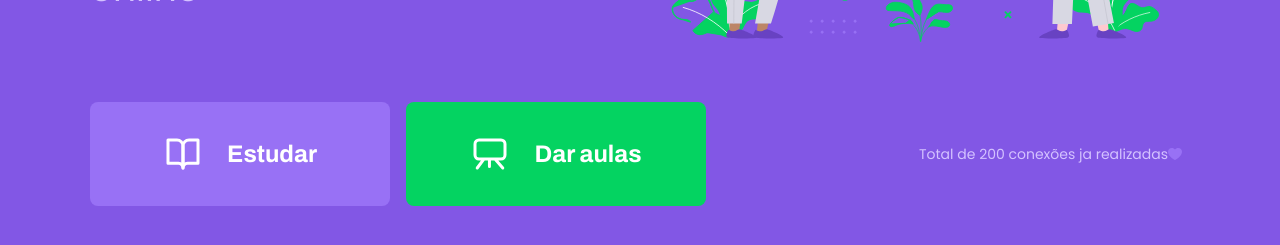
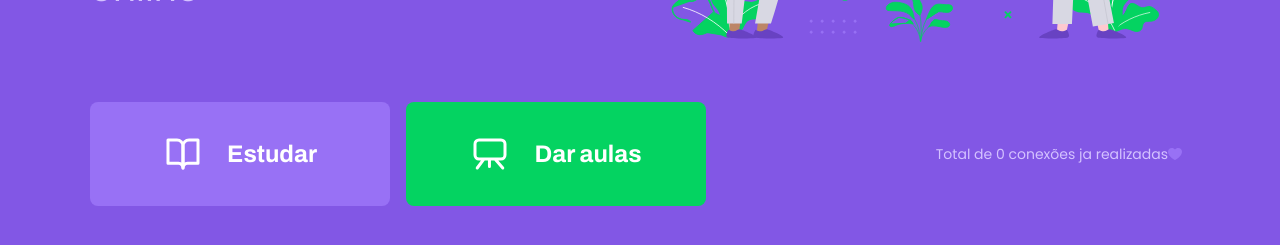
Before and after one commit to LucasViana1/proffy, a React (Create React App) app in the folder web/: page / in a window 1280 px wide. Shown: the part 421-666 px from the top of the page. Built offline with nearby package versions, Linux system fonts and the light colour scheme; no server answers.

Commit message:
API integration to obtain number of connections

```diff
--- a/web/src/pages/Landing/index.tsx
+++ b/web/src/pages/Landing/index.tsx
@@ -1,41 +1,50 @@
-import React from "react";
-import { Link } from "react-router-dom";
+import React, { useState, useEffect } from 'react';
+import { Link } from 'react-router-dom';
+import api from '../../services/api';
 
-import logoImg from "../../assets/images/logo.svg";
-import landingImg from "../../assets/images/landing.svg";
+import logoImg from '../../assets/images/logo.svg';
+import landingImg from '../../assets/images/landing.svg';
 
-import studyIcon from "../../assets/images/icons/study.svg";
-import giveClassesIcon from "../../assets/images/icons/give-classes.svg";
-import purpleHeartIcon from "../../assets/images/icons/purple-heart.svg";
-import "./styles.css";
+import studyIcon from '../../assets/images/icons/study.svg';
+import giveClassesIcon from '../../assets/images/icons/give-classes.svg';
+import purpleHeartIcon from '../../assets/images/icons/purple-heart.svg';
+import './styles.css';
 
 const Landing: React.FC = () => {
+  const [totalConnections, setTotalConnections] = useState(0);
+
+  useEffect(() => {
+    api.get('connections').then((response) => {
+      setTotalConnections(response.data.total);
+    });
+  }, []);
+
   return (
-    <div id="page-landing">
-      <div id="page-landing-content" className="container">
-        <div className="logo-container">
-          <img src={logoImg} alt="Logo Proffy" />
+    <div id='page-landing'>
+      <div id='page-landing-content' className='container'>
+        <div className='logo-container'>
+          <img src={logoImg} alt='Logo Proffy' />
           <h2>Sua plataforma de estudos online</h2>
         </div>
 
         <img
           src={landingImg}
-          alt="Plataforma de estudos"
-          className="hero-image"
+          alt='Plataforma de estudos'
+          className='hero-image'
         />
 
-        <div className="buttons-container">
-          <Link to="/study" className="study">
-            <img src={studyIcon} alt="Estudar" /> Estudar
+        <div className='buttons-container'>
+          <Link to='/study' className='study'>
+            <img src={studyIcon} alt='Estudar' /> Estudar
           </Link>
-          <Link to="/give-classes" className="give-classes">
-            <img src={giveClassesIcon} alt="Dar aulas" /> Dar aulas
+          <Link to='/give-classes' className='give-classes'>
+            <img src={giveClassesIcon} alt='Dar aulas' /> Dar aulas
           </Link>
         </div>
 
-        <span className="total-connections">
-          Total de 200 conexões ja realizadas
-          <img src={purpleHeartIcon} alt="Coração" />
+        <span className='total-connections'>
+          Total de {totalConnections} conexões ja realizadas
+          <img src={purpleHeartIcon} alt='Coração' />
         </span>
       </div>
     </div>
```
